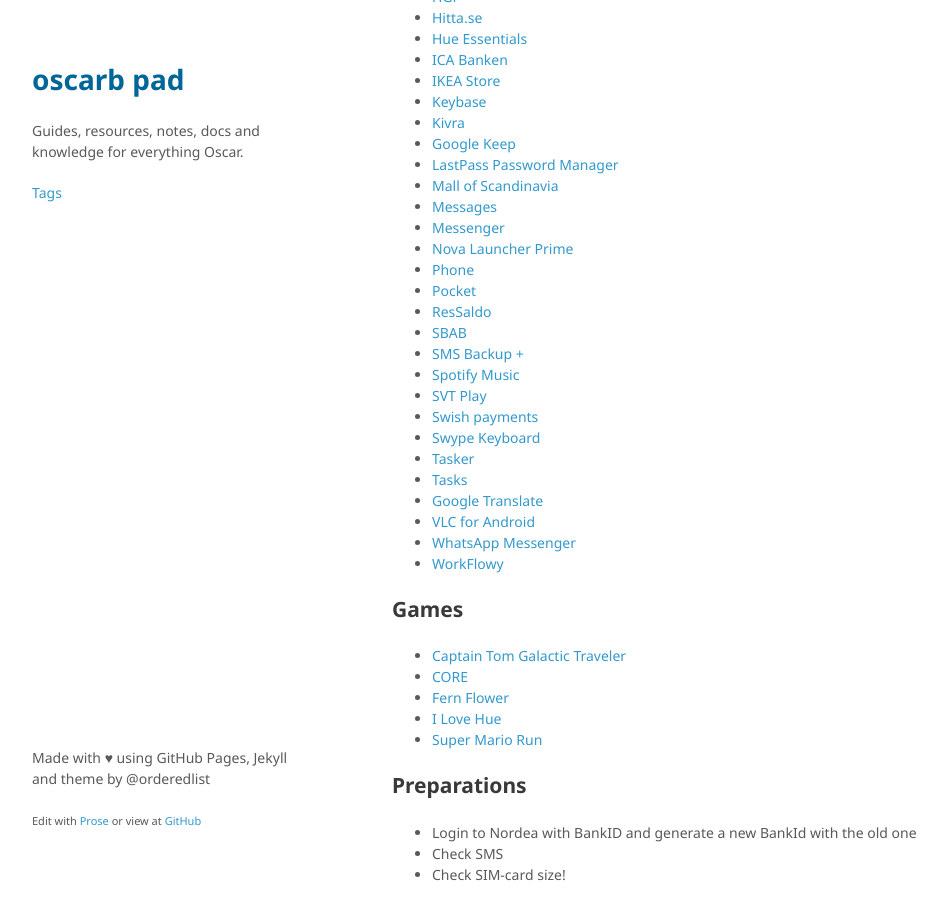
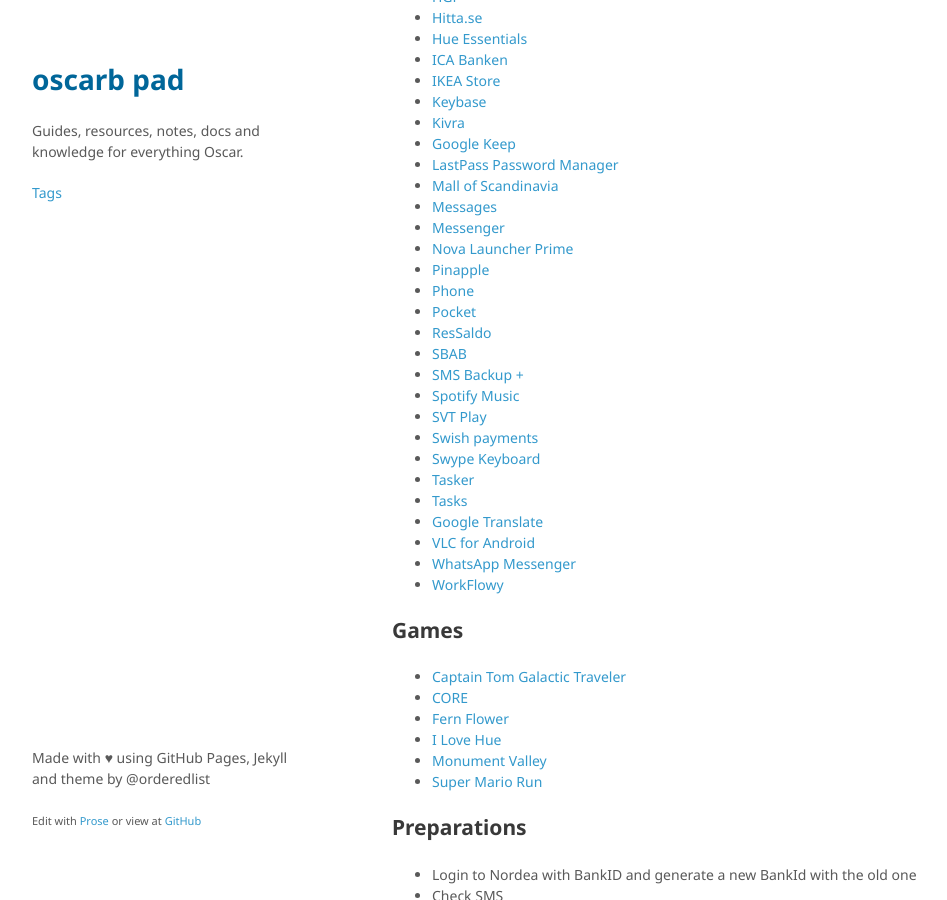
Before and after one commit to oscarb/pad, a Jekyll site: the page built from _docs/android-device-guide.md, in a window 1280 px wide and 900 px high, scrolled down 605 px. Shown: the whole window, without its empty margins (128-1075 px from the left). Built offline with Jekyll 4.4.1, drawn with Linux system fonts in a browser that asks for light colours; some web fonts are replaced.

Commit message:
Update android-device-guide.md

```diff
--- a/_docs/android-device-guide.md
+++ b/_docs/android-device-guide.md
@@ -43,6 +43,7 @@ published: true
 * [Messages](https://play.google.com/store/apps/details?id=com.google.android.apps.messaging&rdid=com.google.android.apps.messaging)
 * [Messenger](https://play.google.com/store/apps/details?id=com.google.android.apps.messaging)
 * [Nova Launcher Prime](https://play.google.com/store/apps/details?id=com.teslacoilsw.launcher.prime)
+* [Pinapple](https://play.google.com/store/apps/details?id=se.oscarb.pinapple)
 * [Phone](https://play.google.com/store/apps/details?id=com.google.android.dialer)
 * [Pocket](https://play.google.com/store/apps/details?id=com.ideashower.readitlater.pro)
 * [ResSaldo](https://play.google.com/store/apps/details?id=se.supertips.android.ressaldo)
@@ -64,6 +65,7 @@ published: true
 * [CORE](https://play.google.com/store/apps/details?id=am.fury.core)
 * [Fern Flower](https://play.google.com/store/apps/details?id=pl.macaque.FernFlower)
 * [I Love Hue](https://play.google.com/store/apps/details?id=com.zutgames.ilovehue)
+* [Monument Valley](https://play.google.com/store/apps/details?id=com.ustwo.monumentvalley)
 * [Super Mario Run](https://play.google.com/store/apps/details?id=com.nintendo.zara)
 
 ## Preparations
```
